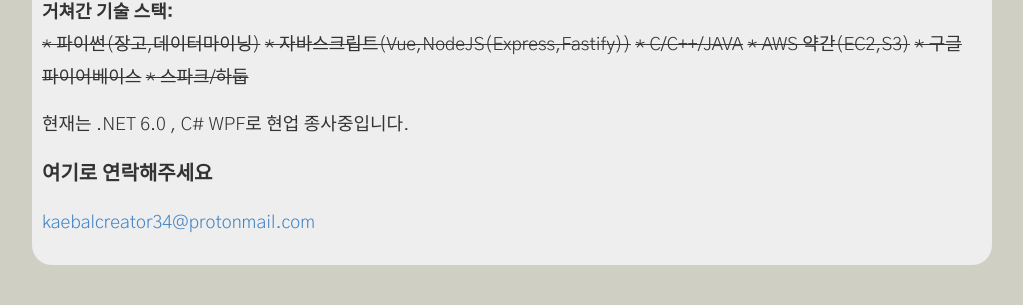
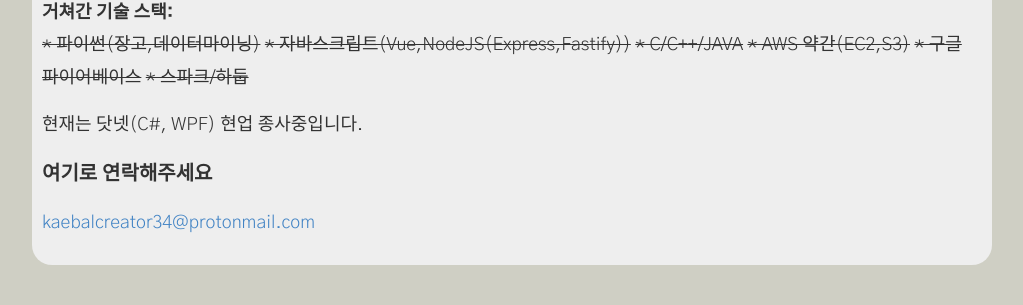
Before and after one commit to Kreator-Kaebal/Kreator-Kaebal.github.io, a Jekyll site: the page built from about.md, in a window 1280 px wide. Shown: the part 707-1012 px from the top of the page, without its empty margins (128-1151 px from the left). Built offline with Jekyll 4.4.1, drawn with Linux system fonts in a browser that asks for light colours.

Commit message:
2024-07-14, add wpf1 post

```diff
--- a/about.md
+++ b/about.md
@@ -14,7 +14,7 @@ __거쳐간 기술 스택:__
 ~~* 구글 파이어베이스~~
 ~~* 스파크/하둡~~
 
-현재는 .NET 6.0 , C# WPF로 현업 종사중입니다.
+현재는 닷넷(C#, WPF) 현업 종사중입니다.
 
 ### 여기로 연락해주세요
 
```
